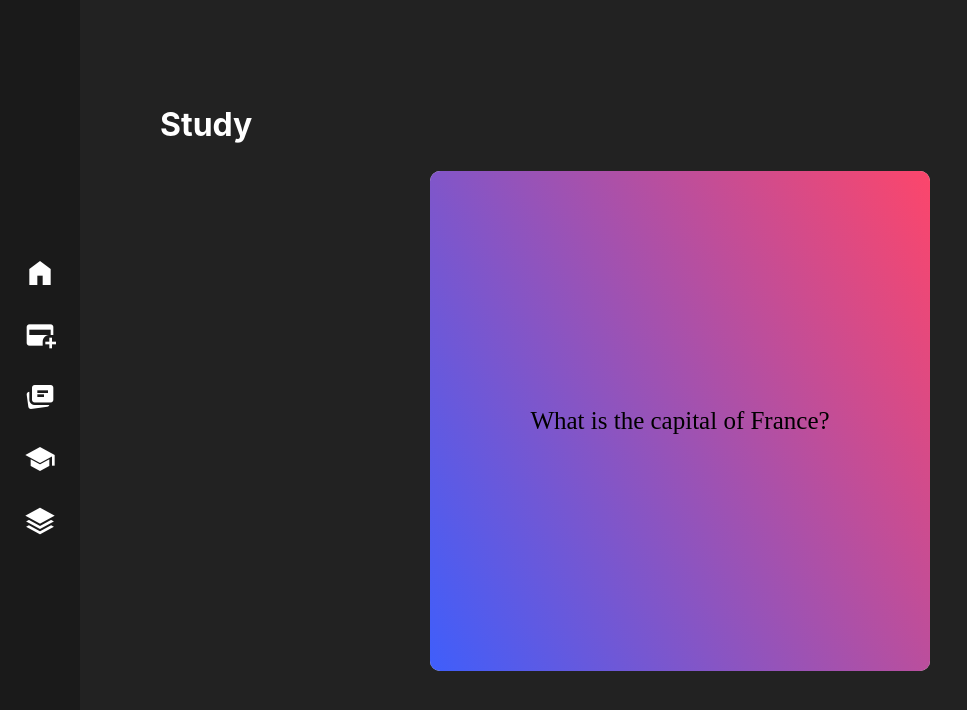
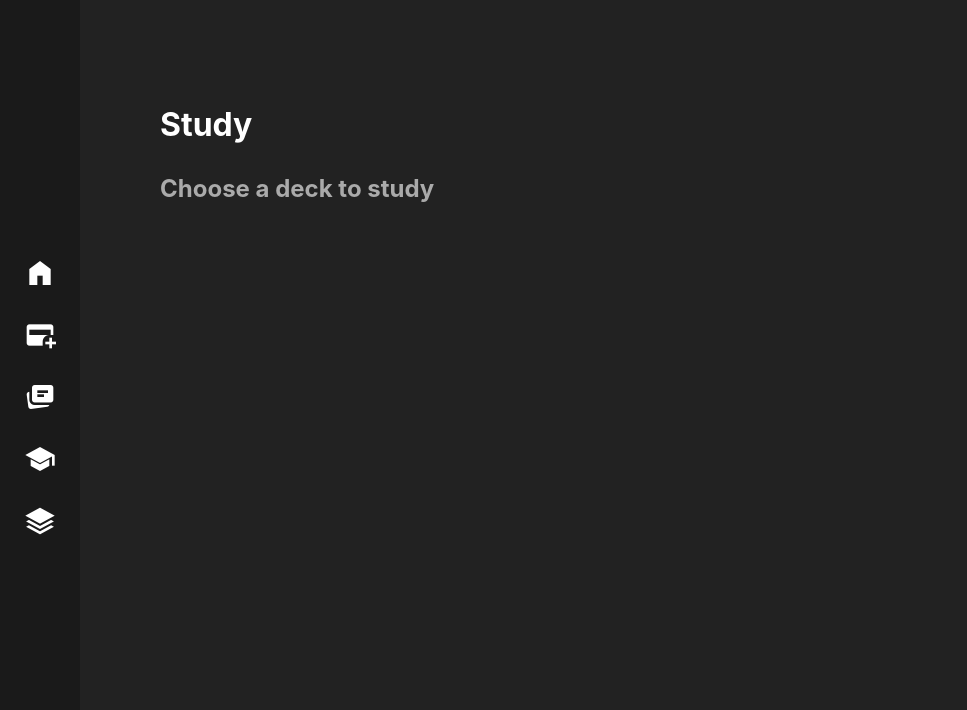
Before and after one commit to 18barbers2/gostudycards, a React (Vite) app in the folder frontend/: page /study in a window 1280 px wide. Shown: the top 710 px of the page, without its empty margins (0-967 px from the left). Built offline with nearby package versions, Linux system fonts and the light colour scheme.

Commit message:
remove: removed card component from study page

```diff
--- a/frontend/src/pages/Study.tsx
+++ b/frontend/src/pages/Study.tsx
@@ -1,5 +1,4 @@
 import { Layout } from "../components/Layout/Layout.tsx";
-import Card from "../components/Card.tsx";
 
 
 export function Study() {
@@ -7,13 +6,9 @@ export function Study() {
         <Layout>
             <div className='study-page'>
                 <h1>Study</h1>
+                <h2 className='subtitle'>Choose a deck to study</h2>
                 <div className="study-page-container">
-                    <Card
-                        id="1"
-                        deckId="1"
-                        template="<div>{{front}}</div>"
-                        data={{ front: "What is the capital of France?" }}
-                    />
+
                 </div>
             </div>
         </Layout>
```
